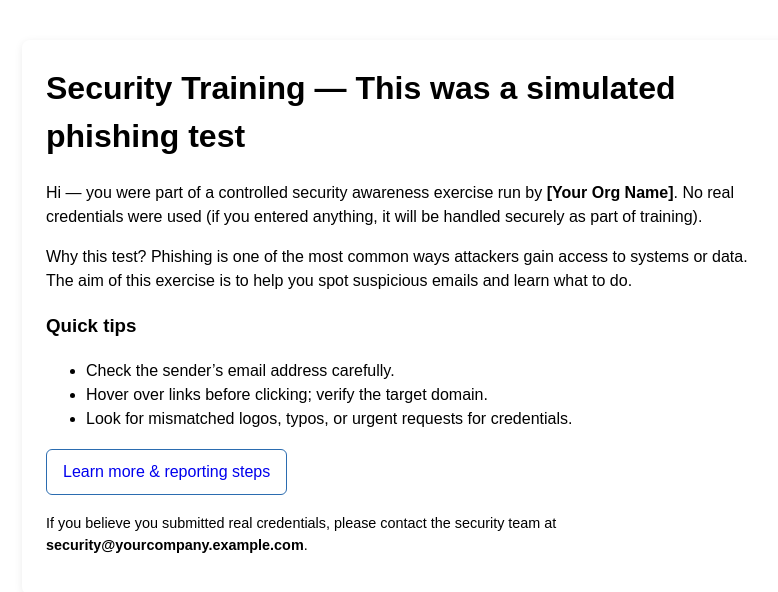
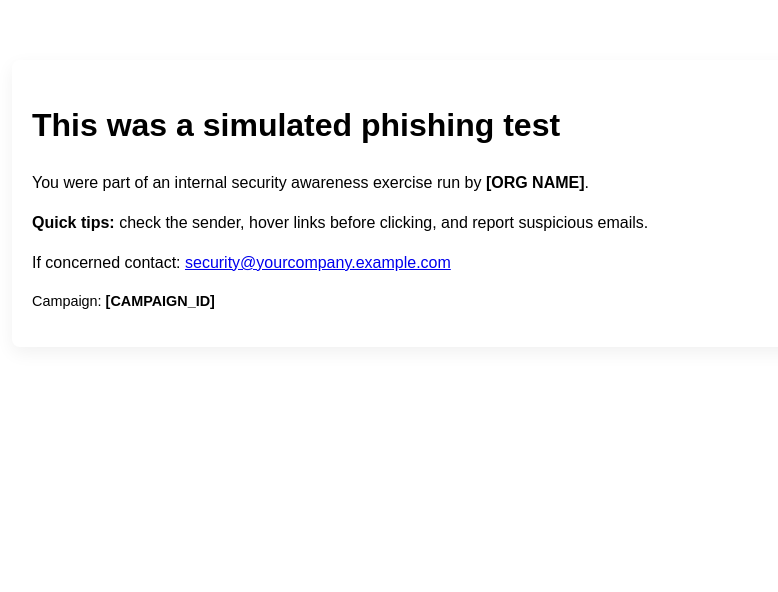
Before and after one commit to Mo3zeid/phish-training, a plain HTML site: page index.html in a window 1280 px wide. Shown: the whole page, without its empty margins (228-1006 px from the left). Drawn offline with Linux system fonts and the light colour scheme.

Commit message:
Update training page

```diff
--- a/index.html
+++ b/index.html
@@ -3,30 +3,20 @@
 <head>
   <meta charset="utf-8" />
   <meta name="viewport" content="width=device-width,initial-scale=1" />
-  <title>Security Training — Simulated Phish</title>
+  <title>Simulated Phish — Training</title>
   <style>
-    body { font-family: Arial, sans-serif; max-width:780px; margin:40px auto; line-height:1.5; padding:0 20px; }
-    .card { border-radius:8px; box-shadow:0 2px 8px rgba(0,0,0,0.08); padding:24px; }
-    h1 { margin-top:0; }
-    .actions { margin-top:18px; }
-    a.button { display:inline-block; padding:10px 16px; border-radius:6px; text-decoration:none; border:1px solid #2b6cb0; }
+    body{font-family:Arial,Helvetica,sans-serif;max-width:800px;margin:40px auto;padding:20px;line-height:1.5}
+    .card{border-radius:8px;padding:20px;box-shadow:0 6px 18px rgba(0,0,0,0.06)}
+    a.button{display:inline-block;padding:8px 14px;border-radius:6px;text-decoration:none;border:1px solid #2b6cb0}
   </style>
 </head>
 <body>
   <div class="card">
-    <h1>Security Training — This was a simulated phishing test</h1>
-    <p>Hi — you were part of a controlled security awareness exercise run by <strong>[Your Org Name]</strong>. No real credentials were used (if you entered anything, it will be handled securely as part of training).</p>
-    <p>Why this test? Phishing is one of the most common ways attackers gain access to systems or data. The aim of this exercise is to help you spot suspicious emails and learn what to do.</p>
-    <h3>Quick tips</h3>
-    <ul>
-      <li>Check the sender’s email address carefully.</li>
-      <li>Hover over links before clicking; verify the target domain.</li>
-      <li>Look for mismatched logos, typos, or urgent requests for credentials.</li>
-    </ul>
-    <div class="actions">
-      <a class="button" href="https://yourcompany.example.com/security-resources" target="_blank" rel="noopener">Learn more & reporting steps</a>
-    </div>
-    <p style="margin-top:18px; font-size:90%;">If you believe you submitted real credentials, please contact the security team at <strong>security@yourcompany.example.com</strong>.</p>
+    <h1>This was a simulated phishing test</h1>
+    <p>You were part of an internal security awareness exercise run by <strong>[ORG NAME]</strong>.</p>
+    <p><strong>Quick tips:</strong> check the sender, hover links before clicking, and report suspicious emails.</p>
+    <p>If concerned contact: <a href="mailto:security@yourcompany.example.com">security@yourcompany.example.com</a></p>
+    <p style="font-size:90%">Campaign: <strong>[CAMPAIGN_ID]</strong></p>
   </div>
 </body>
 </html>
```
